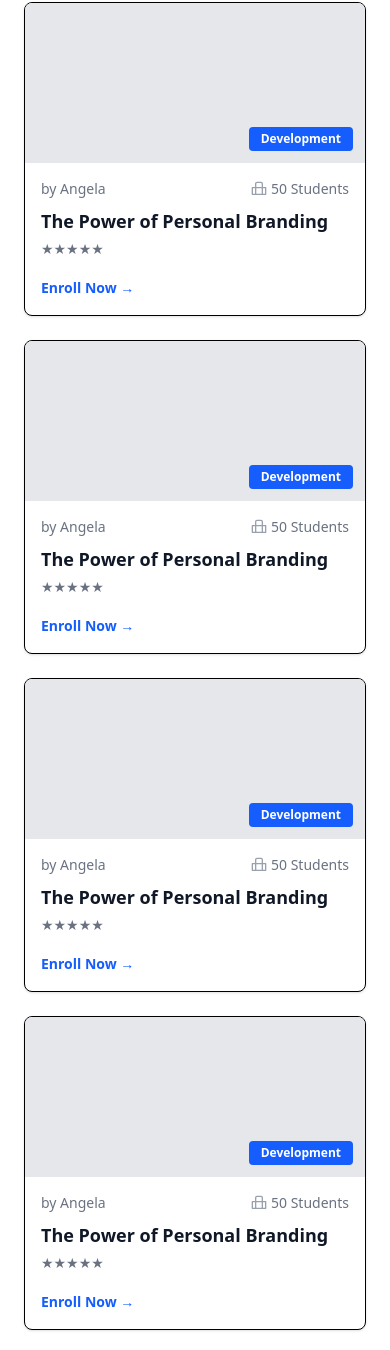
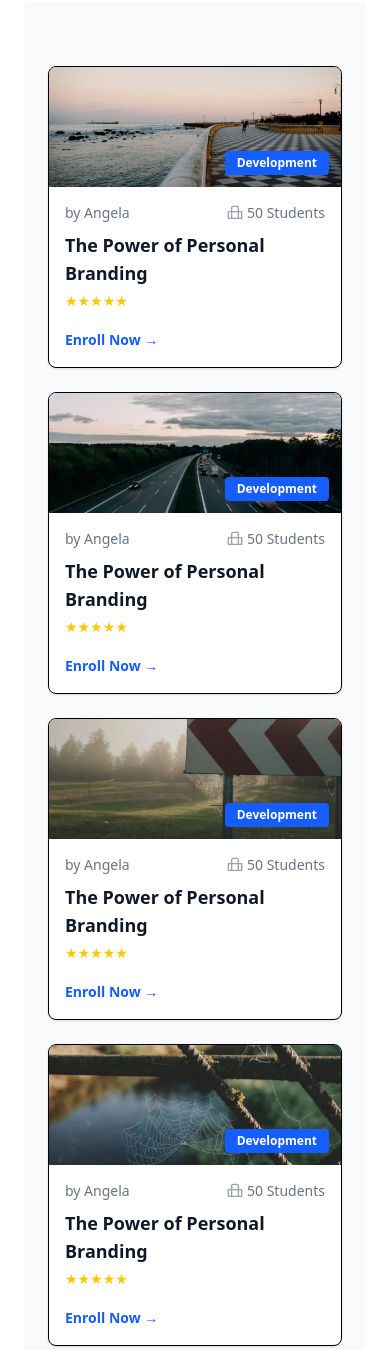
Before and after one commit to abdunnoorfaheem/escola, a website: page Service.html in a window 390 px wide. Shown: the part 1446-2796 px from the top of the page. Drawn offline with Linux system fonts and the light colour scheme.

Commit message:
service page is ready with img and responsive

```diff
--- a/Service.html
+++ b/Service.html
@@ -4,7 +4,7 @@
 <head>
   <meta charset="UTF-8">
   <meta name="viewport" content="width=device-width, initial-scale=1.0">
-  <title>Service</title>
+  <title>service</title>
   <link href="src/output.css" rel="stylesheet">
   <!-- font awesome start-->
   <link rel="stylesheet" href="https://cdnjs.cloudflare.com/ajax/libs/font-awesome/7.0.1/css/all.min.css"
@@ -109,106 +109,156 @@
       </div>
 
       <!-- Cards Grid -->
+     <section class="py-16 bg-gray-50">
+  <div class="max-w-7xl mx-auto px-6">
     <div class="grid grid-cols-1 sm:grid-cols-2 md:grid-cols-3 lg:grid-cols-4 gap-6">
-        <!-- Card -->
-        <div class="bg-white border rounded-lg shadow-sm overflow-hidden">
-          <div class="relative bg-gray-200 h-40 flex items-center justify-center">
+      <div class="bg-white border rounded-lg shadow-sm overflow-hidden hover:shadow-md transition-shadow">
+        <div class="relative h-30">
+          <img src="./img/place1.jpg" alt="Course Image" class="w-full h-full object-cover">
+
           <button class="absolute bottom-3 right-3 bg-blue-600 text-white text-xs font-semibold px-3 py-1 rounded">
             Development
           </button>
         </div>
+
         <div class="p-4">
           <div class="flex justify-between text-sm text-gray-500 mb-2">
             <span>by Angela</span>
             <span class="flex items-center gap-1">
-                <svg xmlns="http://www.w3.org/2000/svg" class="w-4 h-4 text-gray-400" fill="none" viewBox="0 0 24 24"
-                  stroke="currentColor">
+              <svg xmlns="http://www.w3.org/2000/svg" class="w-4 h-4 text-gray-400" fill="none" viewBox="0 0 24 24" stroke="currentColor">
                 <path stroke-linecap="round" stroke-linejoin="round" stroke-width="2"
                       d="M17 20h5V10H2v10h5m10 0V4a2 2 0 00-2-2H9a2 2 0 00-2 2v16h10z" />
               </svg>
               50 Students
             </span>
           </div>
-            <h3 class="font-semibold text-lg text-gray-900 mb-1">The Power of Personal Branding</h3>
-            <p class="text-sm text-gray-500 mb-4">★★★★★</p>
-            <a href="#" class="text-blue-600 font-semibold text-sm hover:underline">Enroll Now →</a>
+
+          <h3 class="font-semibold text-lg text-gray-900 mb-1">
+            The Power of Personal Branding
+          </h3>
+
+          <p class="text-sm text-yellow-400 mb-4">
+            ★★★★★
+          </p>
+
+          <a href="#" class="text-blue-600 font-semibold text-sm hover:underline">
+            Enroll Now →
+          </a>
         </div>
+
       </div>
-        <div class="bg-white border rounded-lg shadow-sm overflow-hidden">
-          <div class="relative bg-gray-200 h-40 flex items-center justify-center">
+
+      <!-- 🔁 Copy this card for more -->
+      <div class="bg-white border rounded-lg shadow-sm overflow-hidden hover:shadow-md transition-shadow">
+        <div class="relative h-30">
+          <img src="./img/place2.webp" alt="Course Image" class="w-full h-full object-cover">
+
           <button class="absolute bottom-3 right-3 bg-blue-600 text-white text-xs font-semibold px-3 py-1 rounded">
             Development
           </button>
         </div>
+
         <div class="p-4">
           <div class="flex justify-between text-sm text-gray-500 mb-2">
             <span>by Angela</span>
             <span class="flex items-center gap-1">
-                <svg xmlns="http://www.w3.org/2000/svg" class="w-4 h-4 text-gray-400" fill="none" viewBox="0 0 24 24"
-                  stroke="currentColor">
+              <svg xmlns="http://www.w3.org/2000/svg" class="w-4 h-4 text-gray-400" fill="none" viewBox="0 0 24 24" stroke="currentColor">
                 <path stroke-linecap="round" stroke-linejoin="round" stroke-width="2"
                       d="M17 20h5V10H2v10h5m10 0V4a2 2 0 00-2-2H9a2 2 0 00-2 2v16h10z" />
               </svg>
               50 Students
             </span>
           </div>
-            <h3 class="font-semibold text-lg text-gray-900 mb-1">The Power of Personal Branding</h3>
-            <p class="text-sm text-gray-500 mb-4">★★★★★</p>
-            <a href="#" class="text-blue-600 font-semibold text-sm hover:underline">Enroll Now →</a>
+
+          <h3 class="font-semibold text-lg text-gray-900 mb-1">
+            The Power of Personal Branding
+          </h3>
+
+          <p class="text-sm text-yellow-400 mb-4">
+            ★★★★★
+          </p>
+
+          <a href="#" class="text-blue-600 font-semibold text-sm hover:underline">
+            Enroll Now →
+          </a>
         </div>
+
       </div>
-        <div class="bg-white border rounded-lg shadow-sm overflow-hidden">
-          <div class="relative bg-gray-200 h-40 flex items-center justify-center">
+      <div class="bg-white border rounded-lg shadow-sm overflow-hidden hover:shadow-md transition-shadow">
+        <div class="relative h-30">
+          <img src="./img/place3.webp" alt="Course Image" class="w-full h-full object-cover">
+
           <button class="absolute bottom-3 right-3 bg-blue-600 text-white text-xs font-semibold px-3 py-1 rounded">
             Development
           </button>
         </div>
+
         <div class="p-4">
           <div class="flex justify-between text-sm text-gray-500 mb-2">
             <span>by Angela</span>
             <span class="flex items-center gap-1">
-                <svg xmlns="http://www.w3.org/2000/svg" class="w-4 h-4 text-gray-400" fill="none" viewBox="0 0 24 24"
-                  stroke="currentColor">
+              <svg xmlns="http://www.w3.org/2000/svg" class="w-4 h-4 text-gray-400" fill="none" viewBox="0 0 24 24" stroke="currentColor">
                 <path stroke-linecap="round" stroke-linejoin="round" stroke-width="2"
                       d="M17 20h5V10H2v10h5m10 0V4a2 2 0 00-2-2H9a2 2 0 00-2 2v16h10z" />
               </svg>
               50 Students
             </span>
           </div>
-            <h3 class="font-semibold text-lg text-gray-900 mb-1">The Power of Personal Branding</h3>
-            <p class="text-sm text-gray-500 mb-4">★★★★★</p>
-            <a href="#" class="text-blue-600 font-semibold text-sm hover:underline">Enroll Now →</a>
-          </div>
+
+          <h3 class="font-semibold text-lg text-gray-900 mb-1">
+            The Power of Personal Branding
+          </h3>
+
+          <p class="text-sm text-yellow-400 mb-4">
+            ★★★★★
+          </p>
+
+          <a href="#" class="text-blue-600 font-semibold text-sm hover:underline">
+            Enroll Now →
+          </a>
         </div>
 
+      </div>
+      <div class="bg-white border rounded-lg shadow-sm overflow-hidden hover:shadow-md transition-shadow">
+        <div class="relative h-30">
+          <img src="./img/place4.webp" alt="Course Image" class="w-full h-full object-cover">
 
-        <!-- Duplicate the card for more -->
-        <div class="bg-white border rounded-lg shadow-sm overflow-hidden">
-          <div class="relative bg-gray-200 h-40 flex items-center justify-center">
           <button class="absolute bottom-3 right-3 bg-blue-600 text-white text-xs font-semibold px-3 py-1 rounded">
             Development
           </button>
         </div>
+
         <div class="p-4">
           <div class="flex justify-between text-sm text-gray-500 mb-2">
             <span>by Angela</span>
             <span class="flex items-center gap-1">
-                <svg xmlns="http://www.w3.org/2000/svg" class="w-4 h-4 text-gray-400" fill="none" viewBox="0 0 24 24"
-                  stroke="currentColor">
+              <svg xmlns="http://www.w3.org/2000/svg" class="w-4 h-4 text-gray-400" fill="none" viewBox="0 0 24 24" stroke="currentColor">
                 <path stroke-linecap="round" stroke-linejoin="round" stroke-width="2"
                       d="M17 20h5V10H2v10h5m10 0V4a2 2 0 00-2-2H9a2 2 0 00-2 2v16h10z" />
               </svg>
               50 Students
             </span>
           </div>
-            <h3 class="font-semibold text-lg text-gray-900 mb-1">The Power of Personal Branding</h3>
-            <p class="text-sm text-gray-500 mb-4">★★★★★</p>
-            <a href="#" class="text-blue-600 font-semibold text-sm hover:underline">Enroll Now →</a>
+
+          <h3 class="font-semibold text-lg text-gray-900 mb-1">
+            The Power of Personal Branding
+          </h3>
+
+          <p class="text-sm text-yellow-400 mb-4">
+            ★★★★★
+          </p>
+
+          <a href="#" class="text-blue-600 font-semibold text-sm hover:underline">
+            Enroll Now →
+          </a>
+        </div>
+
+      </div>
+      <!-- More cards as needed... -->
     </div>
   </div>
+</section>
 
-        <!-- Add more cards as needed -->
-      </div>
 
     </div>
   </section>
```
Also changed, not shown: img/brave.webp (added), img/copfi.webp (added), img/place1.jpg (added), img/place2.webp (added), img/place3.webp (added), img/place4.webp (added), img/salmonfish.webp (added), src/output.css. Lines whose indentation alone changed are shown as unchanged.
